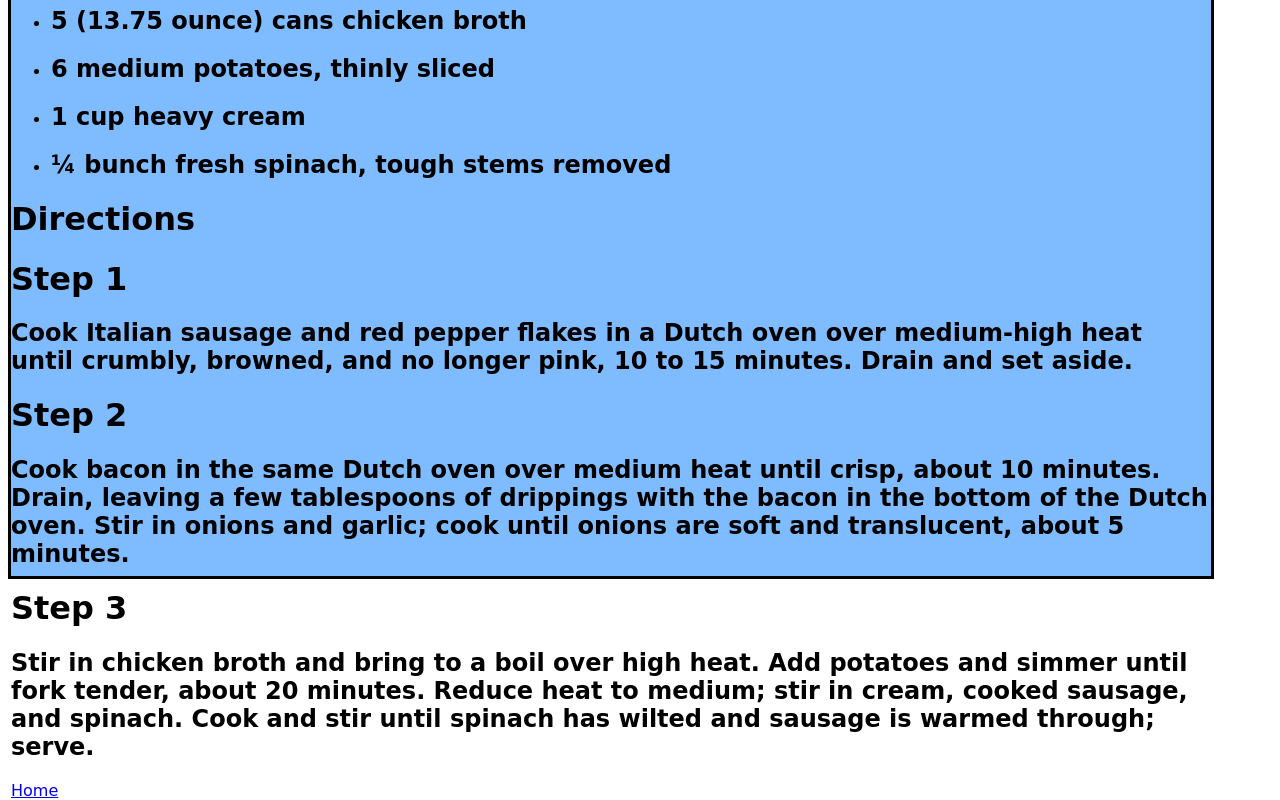
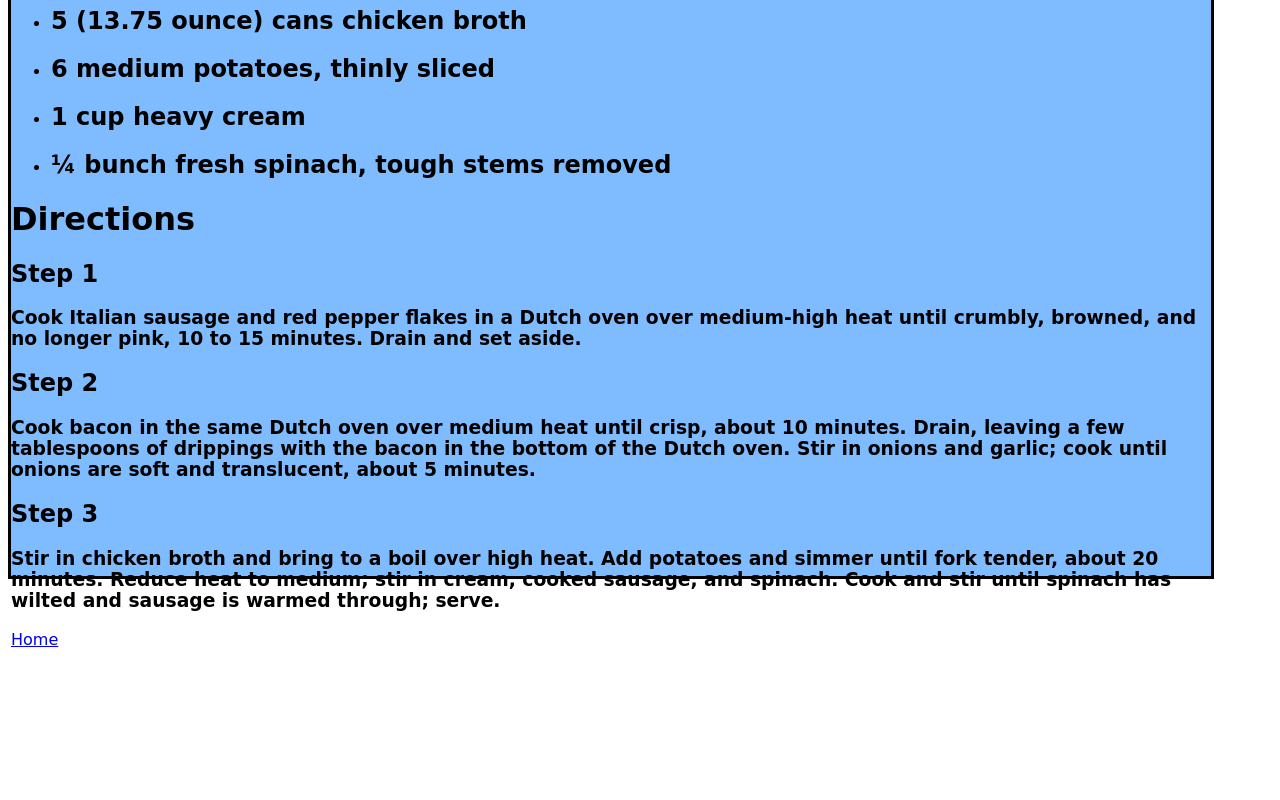
Before and after one commit to Mostafa1254E/Hello-Github, a plain HTML site: page Zuppa toscana.html in a window 1280 px wide. Shown: the part 835-1635 px from the top of the page. After the commit the page ends 1484 px from the top, so only its background shows below. Drawn offline with Linux system fonts and the light colour scheme.

Commit message:
<third update>

```diff
--- a/Zuppa toscana.html
+++ b/Zuppa toscana.html
@@ -33,13 +33,13 @@
             <li><h2>¼ bunch fresh spinach, tough stems removed</h2></li>
         </ul>
         <p><h1>Directions</h1></p>
-        <p><h1>Step 1</h1></p>
-        <p><h2>Cook Italian sausage and red pepper flakes in a Dutch oven over medium-high heat until crumbly, browned, and no longer pink, 10 to 15 minutes. Drain and set aside.</h2></p>
-        <p><h1>Step 2</h1></p>
-        <p><h2>Cook bacon in the same Dutch oven over medium heat until crisp, about 10 minutes. Drain, leaving a few tablespoons of drippings with the bacon in the bottom of the Dutch oven. Stir in onions and garlic; cook until onions are soft and translucent, about 5 minutes.</h2></p>
-        <p><h1>Step 3</h1></p>
-        <p><h2>Stir in chicken broth and bring to a boil over high heat. Add potatoes and simmer until fork tender, about 20 minutes. Reduce heat to medium; stir in cream, cooked sausage, and spinach. Cook and stir until spinach has wilted and sausage is warmed through; serve.</h2></p>
-        <a href="index.html">Home</a>
+        <p><h2>Step 1</h2></p>
+        <p><h3>Cook Italian sausage and red pepper flakes in a Dutch oven over medium-high heat until crumbly, browned, and no longer pink, 10 to 15 minutes. Drain and set aside.</h3></p>
+        <p><h2>Step 2</h2></p>
+        <p><h3>Cook bacon in the same Dutch oven over medium heat until crisp, about 10 minutes. Drain, leaving a few tablespoons of drippings with the bacon in the bottom of the Dutch oven. Stir in onions and garlic; cook until onions are soft and translucent, about 5 minutes.</h3></p>
+        <p><h2>Step 3</h2></p>
+        <p><h3>Stir in chicken broth and bring to a boil over high heat. Add potatoes and simmer until fork tender, about 20 minutes. Reduce heat to medium; stir in cream, cooked sausage, and spinach. Cook and stir until spinach has wilted and sausage is warmed through; serve.</h3></p>
+        <a href="test webpage.html">Home</a>
         </div>
     </body>
 </html>
```
Also changed, not shown: banana recipe.html (+7 -7 lines), 1 other file.
